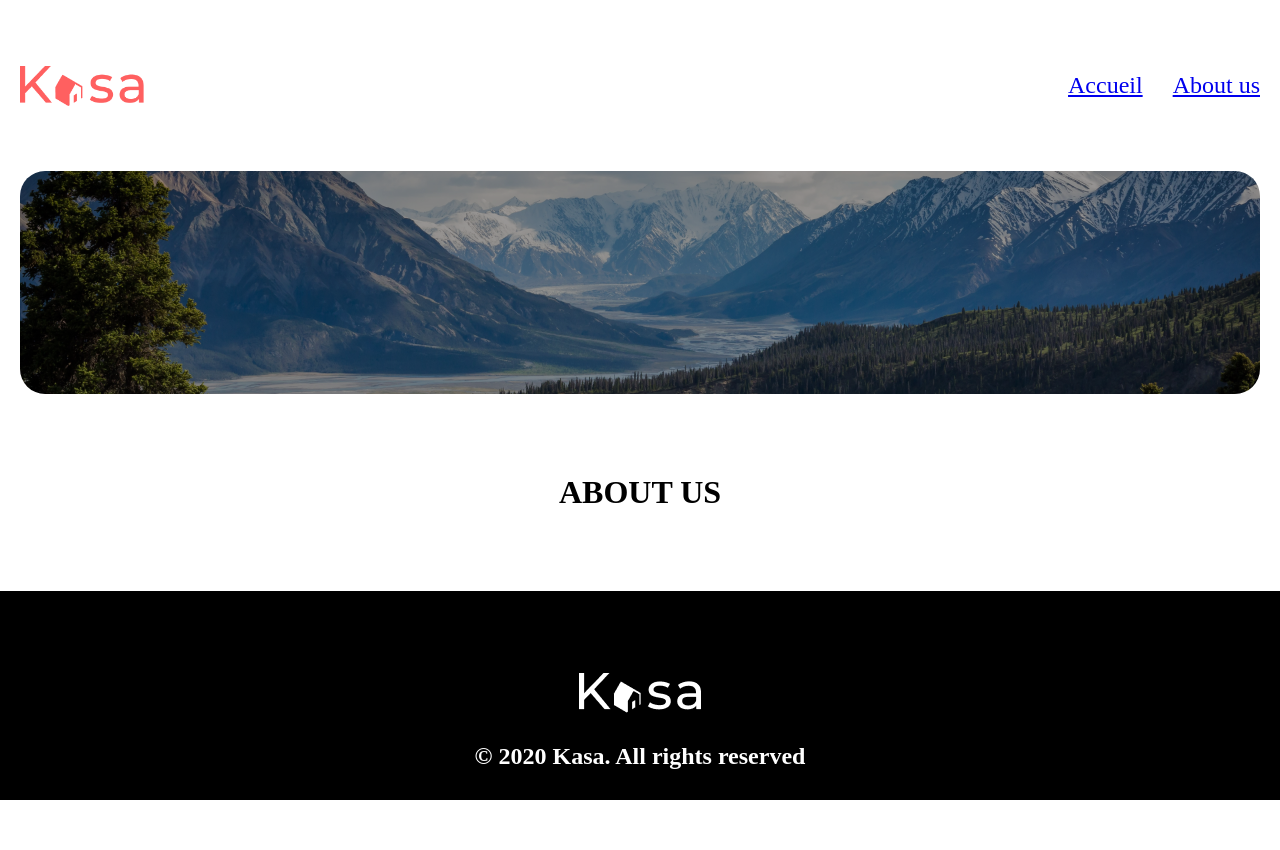
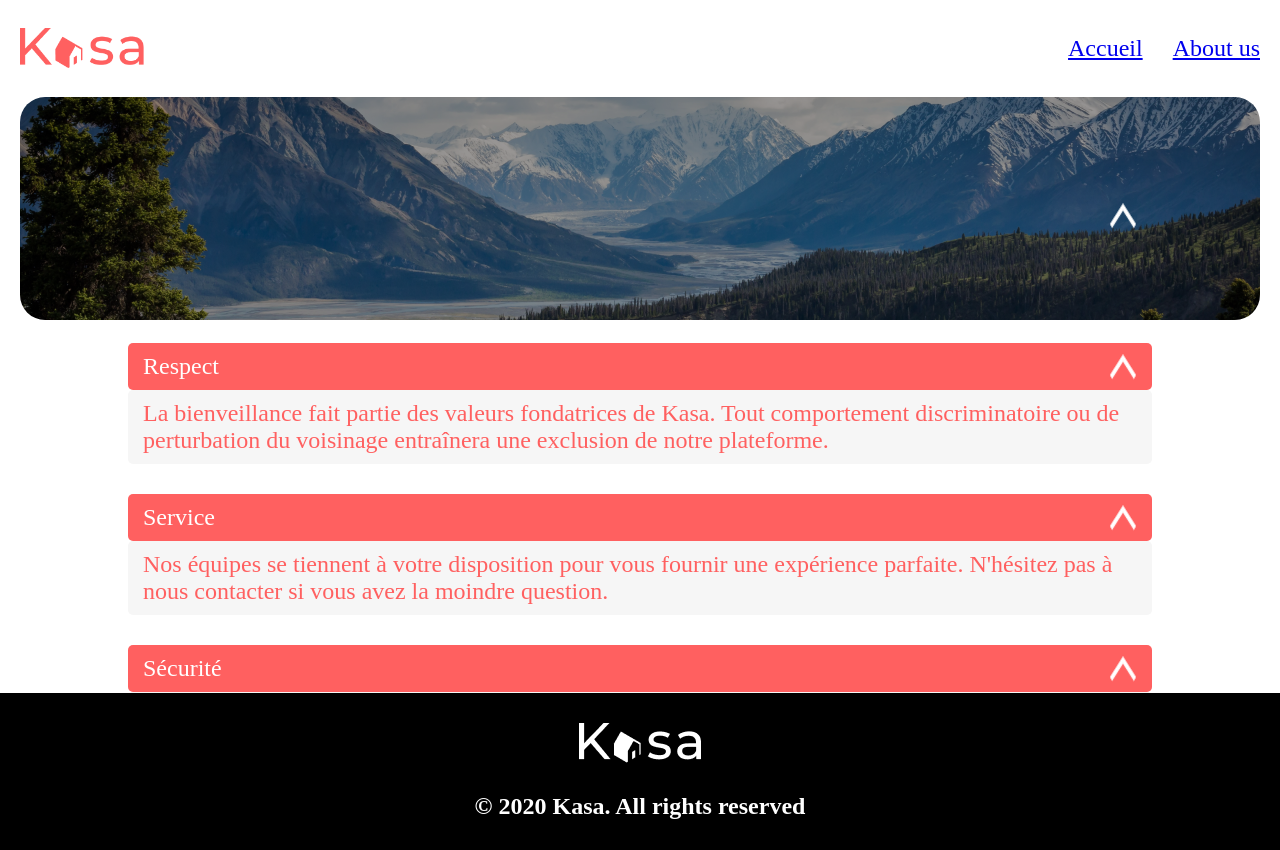
Before and after one commit to jonavau/kasa-oc, a React (Create React App) app: page /about_us in a window 1280 px wide. Before the commit the page ends 800 px from the top, so only its background shows below. Built offline with nearby package versions, Linux system fonts and the light colour scheme.

Commit message:
Création route pour tester page logements création débuts props pour tester page logements

```diff
--- a/src/components/About_us.js
+++ b/src/components/About_us.js
@@ -1,9 +1,58 @@
 import '../styles/AboutUs.css';
+import vector from '../assets/Vector.png';
 
 function AboutUs() {
 	return (
 		<div className="AboutUs">
-			<h1> ABOUT US </h1>
+			<article className="AboutUs_article">
+				<h3 className="AboutUs_title">
+					Fiabilité
+					<img className="dropdown" src={vector} alt="voir plus" />
+				</h3>
+				<p className="AboutUs_text">
+					Les annonces postées sur Kasa garantissent une fiabilité
+					totale. Les photos sont conformes aux logements, et toutes
+					les informations sont régulièrement vérifiées par nos
+					équipes.
+				</p>
+			</article>
+			<article className="AboutUs_article">
+				<h3 className="AboutUs_title">
+					Respect
+					<img className="dropdown" src={vector} alt="voir plus" />
+				</h3>
+				<p className="AboutUs_text">
+					La bienveillance fait partie des valeurs fondatrices de
+					Kasa. Tout comportement discriminatoire ou de perturbation
+					du voisinage entraînera une exclusion de notre plateforme.
+				</p>
+			</article>
+			<article className="AboutUs_article">
+				<h3 className="AboutUs_title">
+					Service
+					<img className="dropdown" src={vector} alt="voir plus" />
+				</h3>
+				<p className="AboutUs_text">
+					Nos équipes se tiennent à votre disposition pour vous
+					fournir une expérience parfaite. N'hésitez pas à nous
+					contacter si vous avez la moindre question.
+				</p>
+			</article>
+			<article className="AboutUs_article">
+				<h3 className="AboutUs_title">
+					Sécurité
+					<img className="dropdown" src={vector} alt="voir plus" />
+				</h3>
+				<p className="AboutUs_text">
+					La sécurité est la priorité de Kasa. Aussi bien pour nos
+					hôtes que pour les voyageurs, chaque logement correspond aux
+					critères de sécurité établis par nos services. En laissant
+					une note aussi bien à l'hôte qu'au locataire, cela permet à
+					nos équipes de vérifier que les standards sont bien
+					respectés. Nous organisons également des ateliers sur la
+					sécurité domestique pour nos hôtes.
+				</p>
+			</article>
 		</div>
 	);
 }
--- /dev/null
+++ b/src/components/AccomodationPage.js
@@ -0,0 +1,28 @@
+function AccomodationPage({
+	name,
+	location,
+	tags,
+	description,
+	equipments,
+	hostName,
+	hostPicture,
+	ratings,
+	/* J'utilise la destructuration pour générer mes props */
+}) {
+	return (
+		<div>
+			<p>{name}</p>
+			<p>{location}</p>
+			<p>{tags}</p>
+			<p>{description}</p>
+			<p>{equipments}</p>
+			<div>{ratings}</div>
+		</div>
+	);
+}
+
+/* je dois itérer sur ma liste de location avec map() pour générer une AccomodationPage par objet */
+/* sans itérer je pourrais créer les composants un a un en faisant </AccomodationPage name='refer',location='frgr'...*/
+/* Je dois itérer pour créer automatiqument chaque page ainsi que son URL ( path='') */
+
+export default AccomodationPage;
--- /dev/null
+++ b/src/components/App.js
@@ -0,0 +1,73 @@
+import Banner from './Banner';
+import Header from './Header';
+import Card from './Card';
+import React from 'react';
+import { BrowserRouter as Router, Route, Routes } from 'react-router-dom';
+import NotFound from './NotFound';
+import AboutUs from './About_us';
+import Footer from './Footer';
+import logements from '../assets/logements.json';
+import AccomodationPage from './AccomodationPage';
+/* import NewPages from './ReturnAccPages'; */
+
+function App() {
+	return (
+		<Router>
+			<Header />
+			<Routes>
+				{/* <NewPages /> */}
+				{/* <Route
+					path={logements[0].id}
+					element={
+						<AccomodationPage
+							name={logements[0].title}
+							location={logements[0].location}
+							tags={logements[0].tags}
+							description={logements[0].description}
+							equipments={logements[0].equipments}
+							ratings={logements[0].rating}
+						/>
+					}
+				></Route> */}
+				{logements.map((logement) => (
+					<Route
+						path={logement.id}
+						element={
+							<AccomodationPage
+								name={logement.title}
+								location={logement.location}
+								tags={logement.tags}
+								description={logement.description}
+								equipments={logement.equipments}
+								ratings={logement.rating}
+							/>
+						}
+					></Route>
+				))}
+				<Route
+					exact
+					path="/"
+					element={
+						<React.Fragment>
+							<Banner />
+							<Card />
+						</React.Fragment>
+					}
+				/>
+				<Route
+					path="/about_us"
+					element={
+						<React.Fragment>
+							<Banner />
+							<AboutUs />
+						</React.Fragment>
+					}
+				/>
+				<Route path="*" element={<NotFound />} />
+			</Routes>
+			<Footer />
+		</Router>
+	);
+}
+
+export default App;
--- a/src/components/Banner.js
+++ b/src/components/Banner.js
@@ -2,7 +2,7 @@
 import about_us_banner from '../assets/banner/about_us_banner.png'; /* bannière pour page à propos */
 import '../styles/Banner.css';
 
-/* composant bannière avec un contenu qui devra changer selon la page ou l'on se trouve */
+/* composant bannière avec un contenu qui change selon la page ou l'on se trouve */
 
 function Banner() {
 	const wherAmI = window.location.pathname;
--- a/src/components/Card.js
+++ b/src/components/Card.js
@@ -3,14 +3,12 @@
 import '../styles/Card.css';
 import logements from '../assets/logements.json';
 
-const ListOfPlaces = logements;
-
-/* la fonction itère sur le JSON avec map() pour générer des cartes de logements */
+/* la fonction itère sur la liste des logements avec map() pour générer des cartes de logements */
 
 function Card() {
 	return (
 		<div className="gallery">
-			{ListOfPlaces.map((logement) => (
+			{logements.map((logement) => (
 				<div key={logement.id} className="card">
 					<figure>
 						<img src={logement.cover} alt={logement.description} />
--- a/src/components/Home/App.js
+++ /dev/null
@@ -1,41 +0,0 @@
-import Banner from '../Banner';
-import Header from '../Header';
-import Card from '../Card';
-import React from 'react';
-import { BrowserRouter as Router, Route, Routes } from 'react-router-dom';
-import NotFound from '../NotFound';
-import AboutUs from '../About_us';
-import Footer from '../Footer';
-
-function App() {
-	return (
-		<Router>
-			<Header />
-			<Routes>
-				<Route
-					exact
-					path="/"
-					element={
-						<React.Fragment>
-							<Banner />
-							<Card />
-						</React.Fragment>
-					}
-				/>
-				<Route
-					path="/about_us"
-					element={
-						<React.Fragment>
-							<Banner />
-							<AboutUs />
-						</React.Fragment>
-					}
-				/>
-				<Route path="*" element={<NotFound />} />
-			</Routes>
-			<Footer />
-		</Router>
-	);
-}
-
-export default App;
--- /dev/null
+++ b/src/components/ReturnAccPages.js
@@ -0,0 +1,23 @@
+import logements from '../assets/logements.json';
+import AccomodationPage from './AccomodationPage';
+import { Route } from 'react-router-dom';
+
+function NewPages() {
+	logements.map((logement) => (
+		<Route
+			path={logement.id}
+			element={
+				<AccomodationPage
+					name={logement.title}
+					location={logement.location}
+					tags={logement.tags}
+					description={logement.description}
+					equipments={logement.equipments}
+					ratings={logement.rating}
+				/>
+			}
+		></Route>
+	));
+}
+
+export default NewPages;
--- a/src/index.js
+++ b/src/index.js
@@ -2,8 +2,8 @@
 import ReactDOM from 'react-dom/client';
 import './styles/index.css';
 import './styles/reset.css';
-import App from './components/Home/App';
-import './components/Home/App';
+import App from './components/App';
+import './components/App';
 
 const root = ReactDOM.createRoot(document.getElementById('root'));
 root.render(
--- a/src/styles/AboutUs.css
+++ b/src/styles/AboutUs.css
@@ -5,3 +5,32 @@
     align-items: center;
     justify-content: center;
 }
+
+.AboutUs_article {
+    width:1024px;
+    margin: 15px;
+}
+
+.AboutUs_title {
+    color:#ffffff;
+    background-color:#FF6060 ;
+    font-size: 24px;
+    border-radius: 5px;
+    padding: 10px 15px;
+    font-weight: lighter;
+    display: flex;
+    flex-direction: row;
+    justify-content: space-between;
+}
+
+.dropdown {
+    rotate: 180deg;
+}
+
+.AboutUs_text {
+    color: #FF6060;
+    background-color:#f6f6f6 ;
+    font-size: 24px;
+    border-radius: 5px;
+    padding: 10px 15px;
+}
```
Also changed, not shown: src/assets/Vector.png (added).
